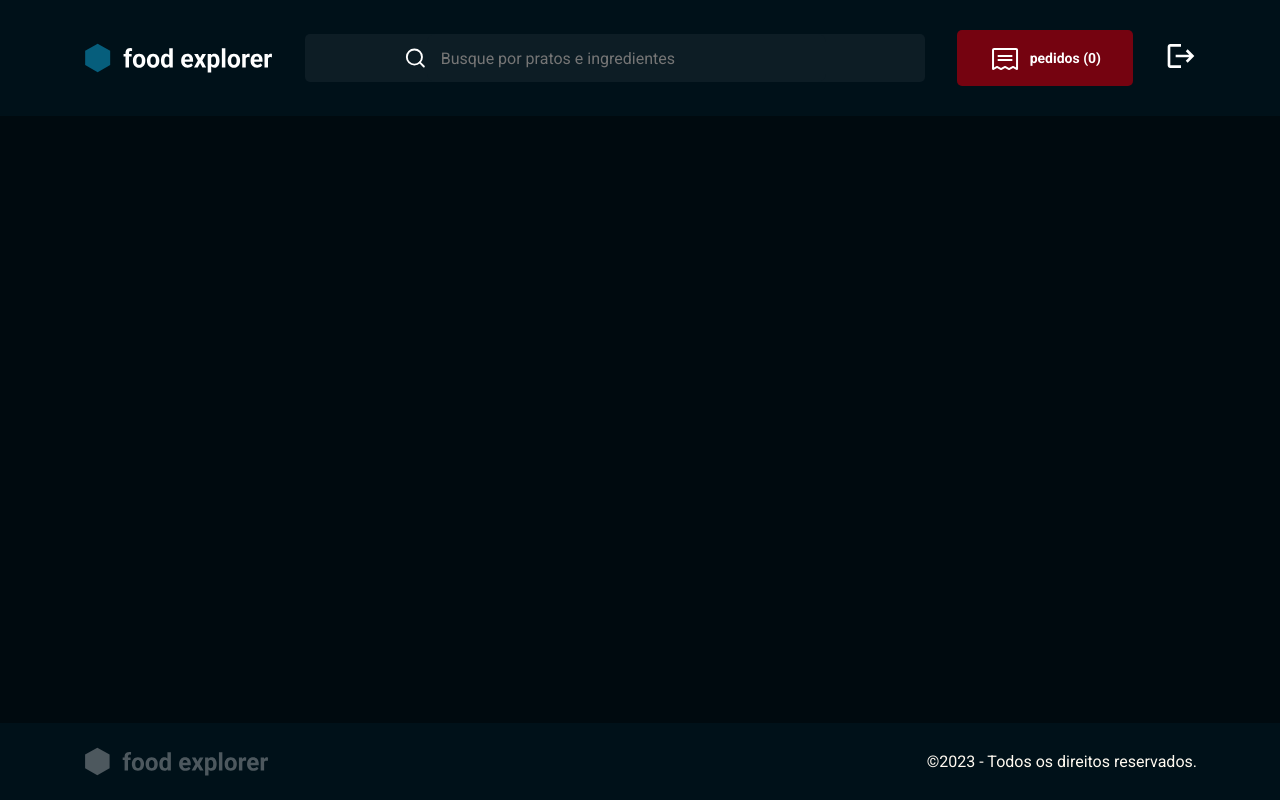
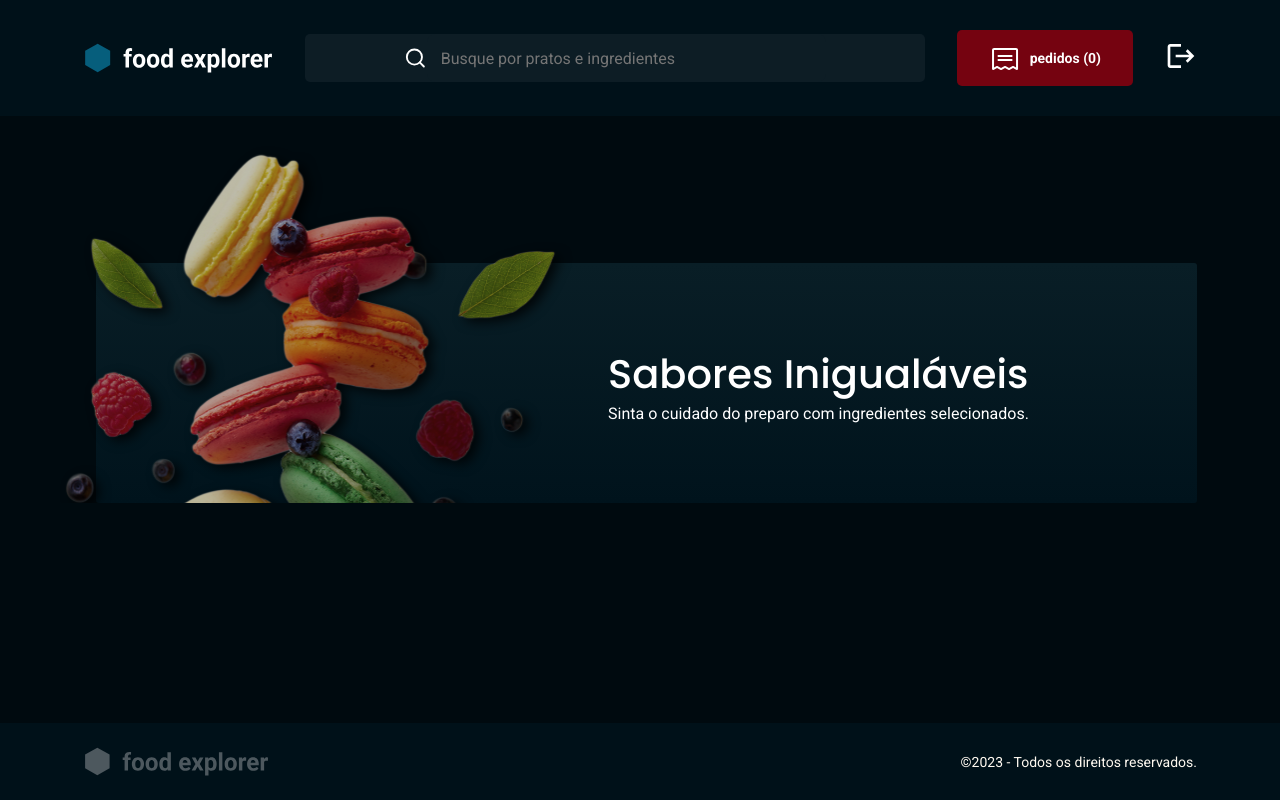
Before and after one commit to RodrigoLuigi/FoodExplorer-Frontend, a React (Vite) app: page / in a window 1280 px wide. Built offline with nearby package versions, Linux system fonts and the light colour scheme.

Commit message:
feat: create Hero section on Home page

```diff
--- a/src/components/Footer/styles.js
+++ b/src/components/Footer/styles.js
@@ -17,12 +17,20 @@ export const Container = styled.footer`
 		justify-content: space-between;
 		align-items: center;
 
+		gap: 8px;
+
 		img {
-			width: clamp(16rem, 10rem + 10vw, 18.6rem);
+			width: clamp(14.2rem, 10rem + 10vw, 18.6rem);
 		}
 
 		span {
+			text-align: center;
+			font-size: 12px;
 			color: ${({ theme }) => theme.COLORS.LIGHT_200};
+
+			@media (min-width: 768px) {
+				font-size: 14px;
+			}
 		}
 	}
 `
--- a/src/components/Header/index.jsx
+++ b/src/components/Header/index.jsx
@@ -30,7 +30,10 @@ export function Header() {
 				/>
 
 				<Logo>
-					<img src={logo} alt="" />
+					<img
+						src={logo}
+						alt="Hexagono de cor azul com texto Food Explorer do lado direito"
+					/>
 				</Logo>
 
 				<Search>
--- a/src/pages/Home/index.jsx
+++ b/src/pages/Home/index.jsx
@@ -1,14 +1,28 @@
+import hero from '../../assets/hero.svg'
+
 import { Header } from '../../components/Header'
 import { Footer } from '../../components/Footer'
 
-import { Container } from './styles'
+import { Container, Content, Hero } from './styles'
 
 export function Home() {
 	return (
 		<Container>
 			<Header />
 
-			<div className="content"></div>
+			<main>
+				<Content>
+					<Hero>
+						<div className="hero-content">
+							<img src={hero} alt="" />
+							<div className="text">
+								<h2>Sabores Inigualáveis</h2>
+								<p>Sinta o cuidado do preparo com ingredientes selecionados.</p>
+							</div>
+						</div>
+					</Hero>
+				</Content>
+			</main>
 
 			<Footer />
 		</Container>
--- a/src/pages/Home/styles.js
+++ b/src/pages/Home/styles.js
@@ -10,7 +10,155 @@ export const Container = styled.div`
 		'content'
 		'footer';
 
-	> .content {
+	> main {
 		grid-area: content;
 	}
 `
+
+export const Content = styled.div`
+	grid-area: content;
+
+	max-width: 1160px;
+	margin: 0 auto;
+	padding: 1.5rem 0;
+
+	@media (min-width: 768px) {
+	}
+`
+
+export const Hero = styled.div`
+	overflow-y: hidden;
+	padding-top: 3rem;
+
+	> .hero-content {
+		display: flex;
+		justify-content: end;
+		align-items: center;
+		margin-right: 1.3rem;
+		margin-left: 3.6rem;
+
+		height: 120px;
+
+		position: relative;
+
+		border-radius: 3px;
+		background: linear-gradient(180deg, #091e26 0%, #00131c 100%);
+
+		img {
+			position: absolute;
+			bottom: 0;
+			left: -28px;
+			filter: drop-shadow(6px 4px 6px black);
+		}
+
+		.text {
+			width: 21.5rem;
+			margin-top: 15px;
+
+			z-index: 1;
+
+			h2 {
+				font-family: var(--ff-heading);
+				font-size: 18px;
+				font-weight: 500;
+			}
+
+			p {
+				font-family: var(--ff-body);
+				font-size: 12px;
+			}
+		}
+
+		@media (min-width: 451px) {
+			padding-right: 0.6rem;
+			height: 140px;
+			justify-content: center;
+
+			img {
+				width: 215px;
+			}
+
+			.text {
+				margin-left: 17rem;
+			}
+		}
+
+		@media (min-width: 569px) {
+			height: 160px;
+
+			img {
+				width: 252px;
+			}
+
+			.text {
+				width: 28.5rem;
+
+				h2 {
+					font-size: 24px;
+				}
+
+				p {
+					font-size: 14px;
+				}
+			}
+		}
+
+		@media (min-width: 768px) {
+			height: 200px;
+
+			img {
+				width: 556px;
+				height: 312px;
+				left: -118px;
+				top: -77px;
+			}
+
+			.text {
+				width: 39rem;
+				margin-left: 30rem;
+
+				h2 {
+					font-size: 36px;
+				}
+			}
+		}
+
+		@media (min-width: 1024px) {
+			height: 240px;
+			margin-right: 2.3rem;
+
+			img {
+				width: 656px;
+				height: 412px;
+				left: -112px;
+				top: -115px;
+			}
+
+			.text {
+				width: auto;
+				margin-top: 0;
+				margin-right: -5rem;
+
+				h2 {
+					font-size: 40px;
+				}
+
+				p {
+					font-size: 16px;
+				}
+			}
+		}
+	}
+
+	@media (min-width: 569px) {
+		padding-top: 4.1rem;
+	}
+
+	@media (min-width: 768px) {
+		padding-top: 9.1rem;
+	}
+
+	@media (min-width: 1024px) {
+		padding-top: 13.2rem;
+	}
+`
```
Also changed, not shown: src/assets/hero.svg (added).
